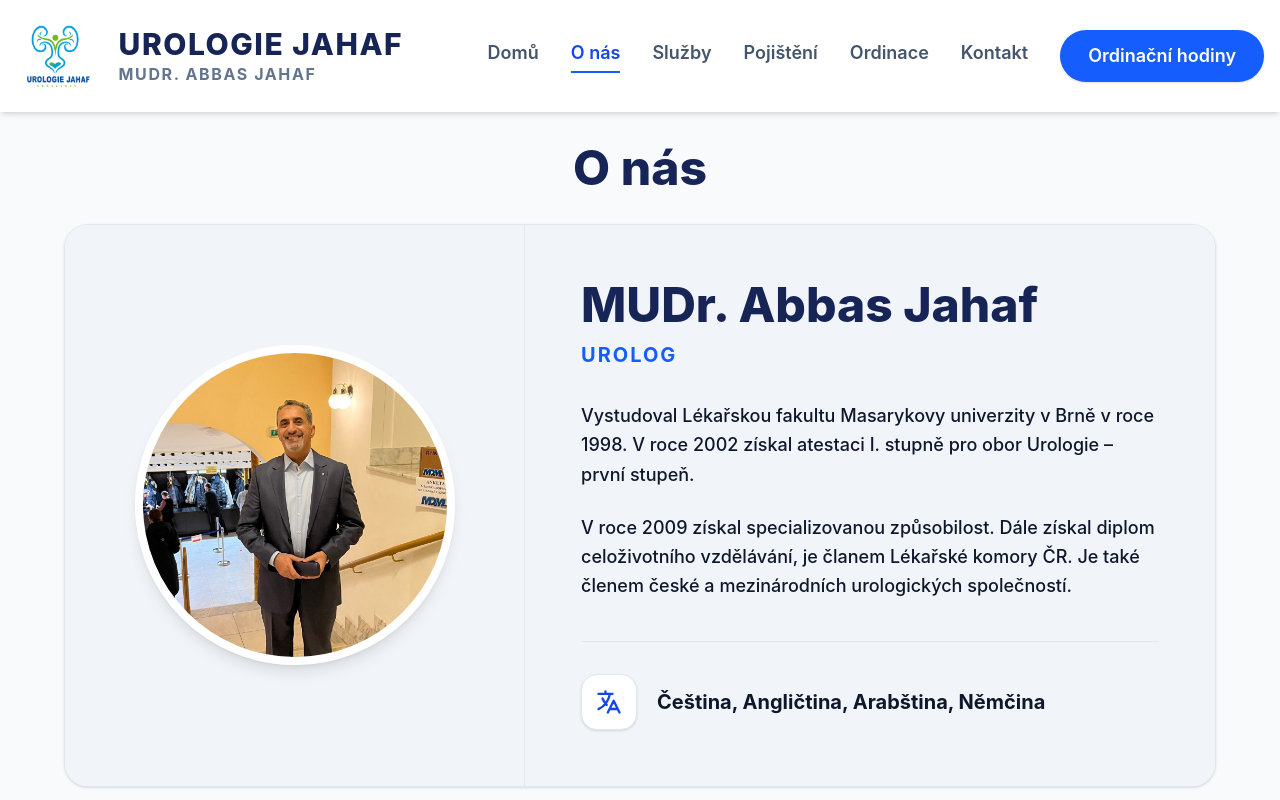
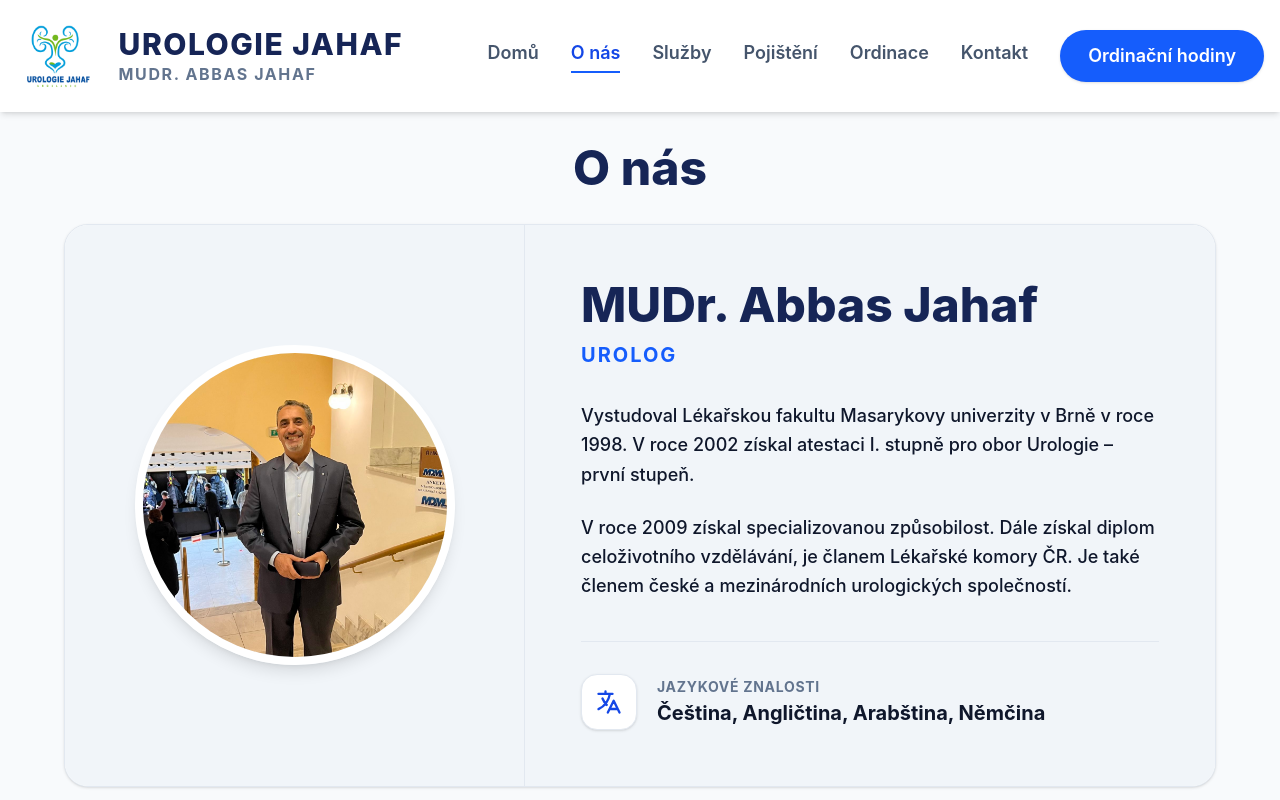
Before and after one commit to amjedq7/web-jahaf, a React (Vite) app: page /#/o-nas in a window 1280 px wide. Shown: the top 800 px of the page. Built offline with nearby package versions, Linux system fonts and the light colour scheme.

Commit message:
edit page Onas

```diff
--- a/src/pages/Onas.tsx
+++ b/src/pages/Onas.tsx
@@ -46,7 +46,10 @@ export default function Onas() {
                     <path strokeLinecap="round" strokeLinejoin="round" strokeWidth={2} d="M3 5h12M9 3v2m1.048 9.5A18.022 18.022 0 016.412 9m6.088 9h7M11 21l5-10 5 10M12.751 5C11.783 10.77 8.07 15.61 3 18.129" />
                   </svg>
                 </div>
-                <div>
+                <div className="flex flex-col">
+                  <span className="text-sm text-slate-500 font-bold uppercase tracking-wider mb-0.5">
+                    Jazykové znalosti
+                  </span>
                   <p className="font-bold text-slate-900 text-lg md:text-xl">
                     Čeština, Angličtina, Arabština, Němčina
                   </p>
```
